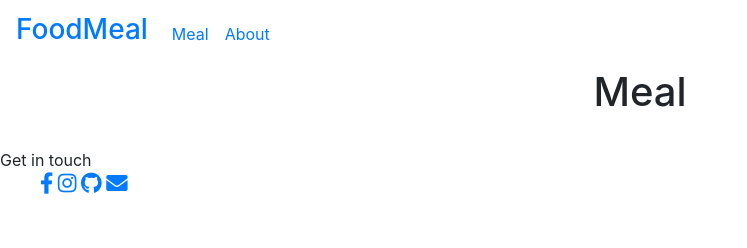
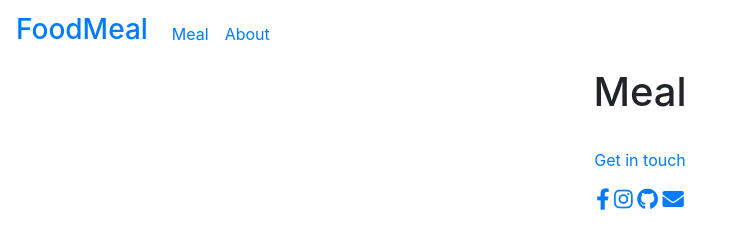
Before and after one commit to hilari11/food, a plain HTML site: page index.html in a window 1280 px wide. Shown: the whole page, without its empty margins (0-747 px from the left). Drawn offline with nearby package versions, Linux system fonts and the light colour scheme; no server answers.

Commit message:
Update index.html

```diff
--- a/index.html
+++ b/index.html
@@ -60,14 +60,12 @@
 				}));
 			});
 	    </script>
-	    <footer>
-		    Get in touch
-		    <ul>
-                <a href="https://facebook.com/arci.f.hilari" aria-label="facebook"><i class='fab fa-facebook-f fa-lg'></i></a>
-                <a href="https://instagram.com/hilari.id" aria-label="instagram"><i class='fab fa-instagram fa-lg'></i></a>
-                <a href="https://github.com/hilari11" aria-label="github"><i class='fab fa-github fa-lg'></i></a>
-                <a href="mailto:arcifujihilari1@gmail.com" aria-label="email"><i class='fa fa-envelope fa-lg'></i></a>
-              </ul>
-		</footer>
+	    <footer align="center">
+        <a href="about.html"><p>Get in touch</p></a>
+          <a href="https://facebook.com/arci.f.hilari" aria-label="facebook"><i class='fab fa-facebook-f fa-lg'></i></a>
+          <a href="https://instagram.com/hilari.id" aria-label="instagram"><i class='fab fa-instagram fa-lg'></i></a>
+          <a href="https://github.com/hilari11" aria-label="github"><i class='fab fa-github fa-lg'></i></a>
+          <a href="mailto:arcifujihilari1@gmail.com" aria-label="email"><i class='fa fa-envelope fa-lg'></i></a>
+        </footer>
     </body>
 </html>
```
